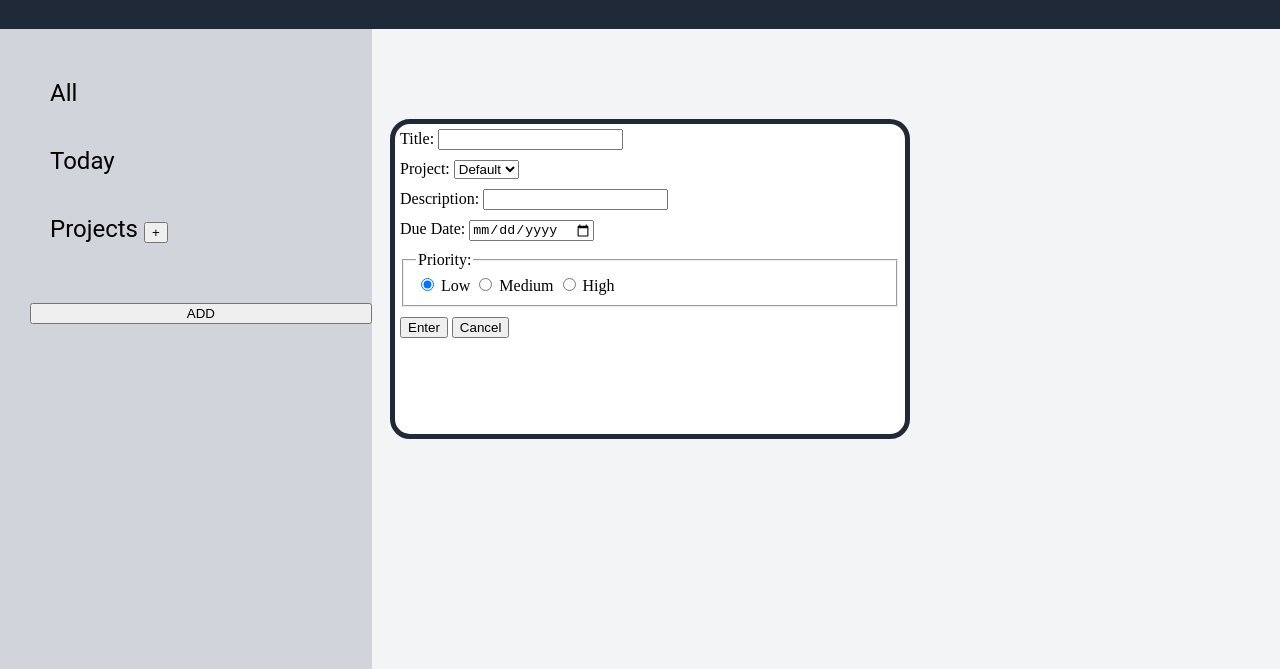
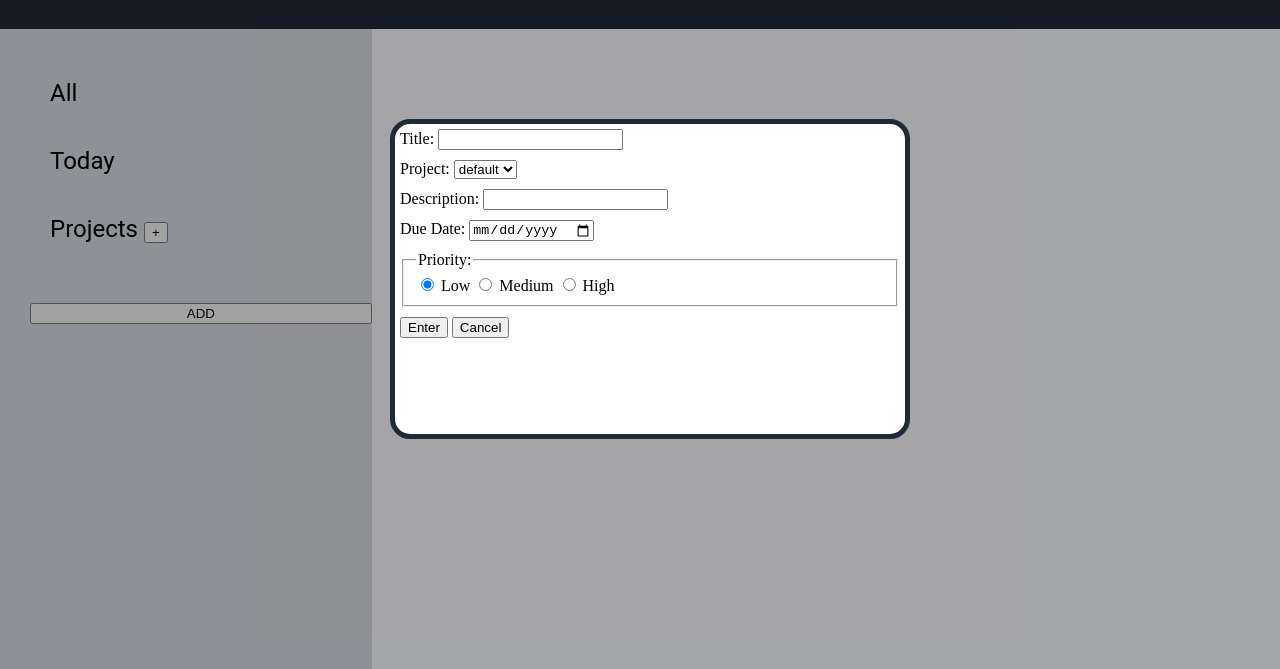
Before and after one commit to imranprice96/to-do-list-app, a website built with webpack: page dist/index.html in a window 1280 px wide. Both pictures are taken after a click on the button "ADD". Shown: the part 131-800 px from the top of the page. Built offline with nearby package versions, Linux system fonts and the light colour scheme.

Commit message:
Fix add button project loading
Add add button features

```diff
--- a/src/modules/addProject.js
+++ b/src/modules/addProject.js
@@ -1,7 +1,7 @@
 const addProject = () =>{
     const div = document.createElement('div');
     div.setAttribute('id','add-project-div');
-    const form = document.createElement('div');
+    const form = document.createElement('form');
     form.setAttribute('id','add-project-form');
     form.setAttribute('action', '');
     form.setAttribute('method', 'get');
--- a/src/modules/addProjectEventHandler.js
+++ b/src/modules/addProjectEventHandler.js
@@ -31,8 +31,20 @@
         formDiv.classList.add('close-popup');
     }
 
+    const getProjects = () => {
+        let projectSelect = document.getElementById('project');
+        projectSelect.innerHTML = '';
+        for(const p in projectController.projects){
+            let option = document.createElement('option');
+            option.setAttribute('value', projectController.projects[p].title);
+            option.innerHTML  = projectController.projects[p].title;
+            projectSelect.appendChild(option);
+        }
+    }
+
     addBtn.addEventListener('click' , (e) => {
         openForm();
+        getProjects();
     });
 
     enterBtn.addEventListener('click', (e) =>{;
--- a/src/modules/taskEventHandler.js
+++ b/src/modules/taskEventHandler.js
@@ -4,7 +4,7 @@ import '../style.css';
 
 
 const taskEventHandler = () => {
-    const formDiv = document.getElementById('add');
+    const formDiv = document.getElementById('form-overlay');
     const addBtn = document.getElementById('add-btn');
     const cancelBtn = document.getElementById('add-close');
     const enterBtn = document.getElementById('add-submit');
@@ -24,19 +24,35 @@ const taskEventHandler = () => {
         formDiv.classList.add('close-popup');
     }
 
+    const resetForm = () => {
+        document.getElementById('task-form').reset();
+    }
+
+    const getProjects = () => {
+        let projectSelect = document.getElementById('project');
+        projectSelect.innerHTML = '';
+        for(const p in projectController.projects){
+            let option = document.createElement('option');
+            option.setAttribute('value', projectController.projects[p].title);
+            option.innerHTML  = projectController.projects[p].title;
+            projectSelect.appendChild(option);
+        }
+    }
+
     addBtn.addEventListener('click', (e) =>{
         openForm();
+        getProjects();
     });
 
     enterBtn.addEventListener('click', (e) =>{;
         taskInputController();
-        //formDiv.style.display = 'none';
         closeForm();
+        resetForm();
     });
 
     cancelBtn.addEventListener('click', (e) =>{
-        //formDiv.style.display = 'none';
         closeForm();
+        resetForm();
     });
 
 };
--- a/src/style.css
+++ b/src/style.css
@@ -102,3 +102,12 @@ body{
 .close-popup{
     display: none;
 }
+
+.popup-background{
+    height: 100%;
+    width: 100%;
+    position: fixed;
+    top: 0;
+    left: 0;
+    background-color: rgba(0, 0, 0, 0.322);
+}
```
Also changed, not shown: dist/index.html, dist/main.js.
